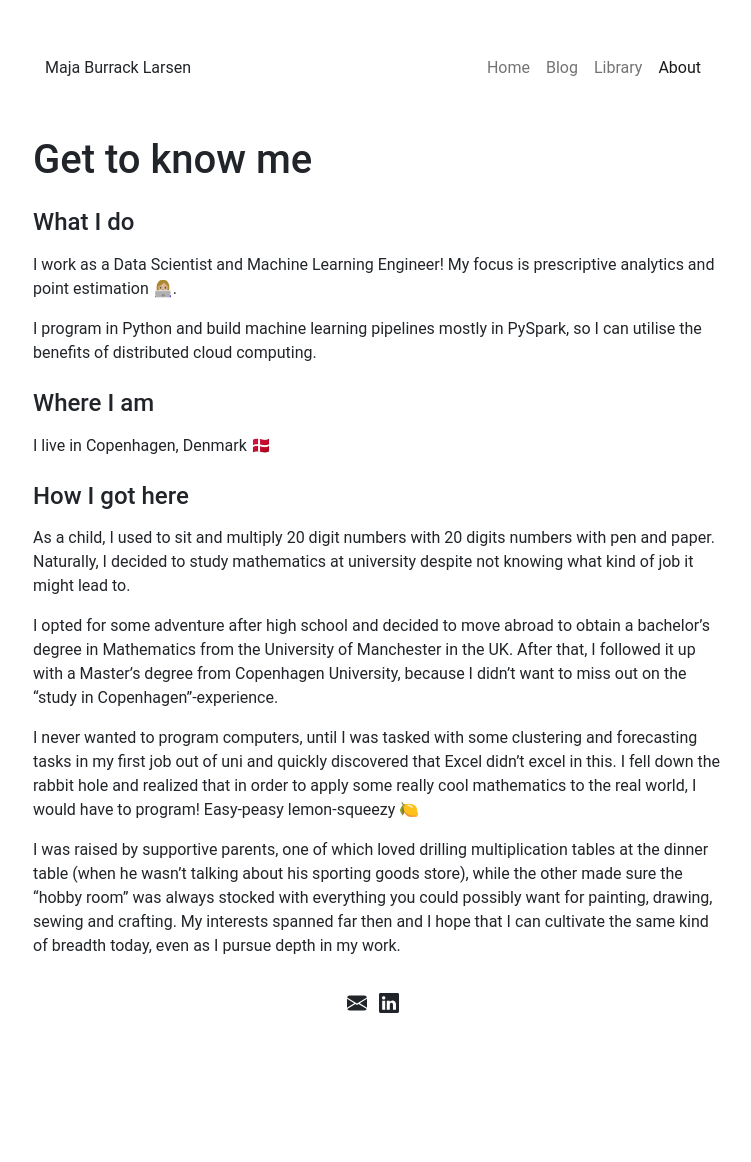
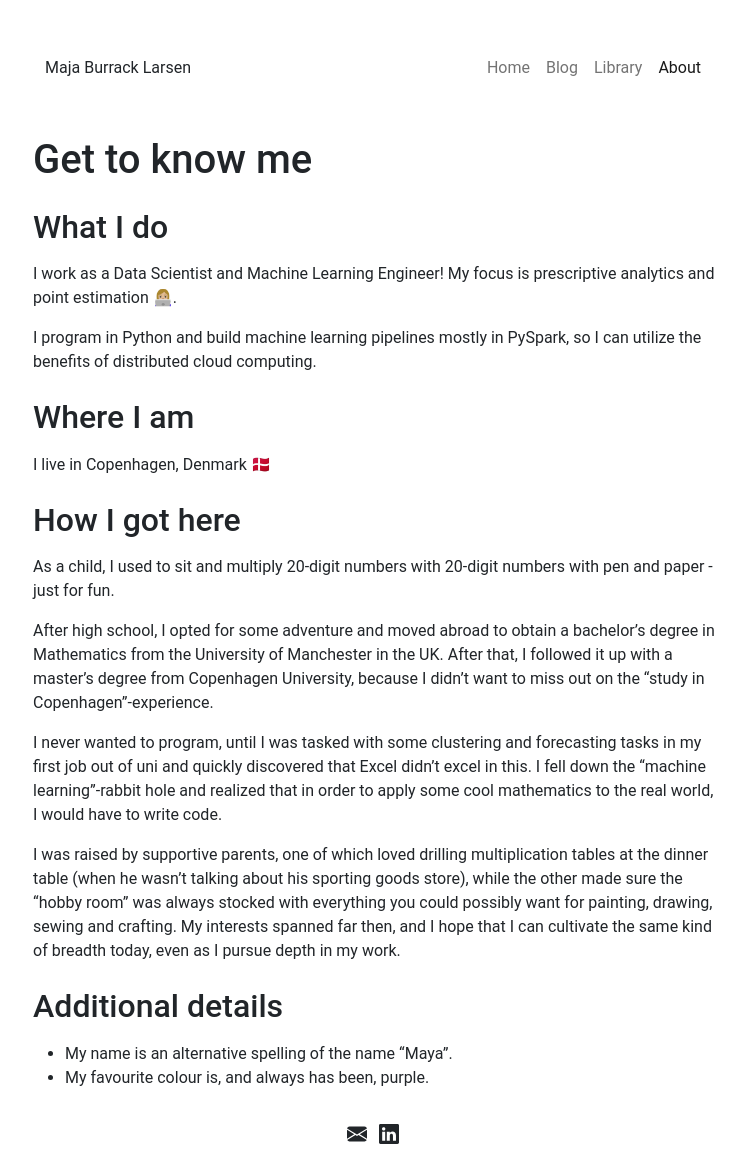
Before and after one commit to maja-burrack/maja-burrack.github.io, a Jekyll site: the page built from pages/about.md, in a window 1280 px wide. Shown: the whole page, without its empty margins (263-1014 px from the left). Built offline with Jekyll 4.4.1, drawn with Linux system fonts in a browser that asks for light colours; before the commit the page ends 1030 px from its top, so only the background shows below that.

```diff
--- /dev/null
+++ b/_data/library.yml
@@ -0,0 +1 @@
+update-date: '2024-07-05'
--- a/_layouts/default.html
+++ b/_layouts/default.html
@@ -26,6 +26,9 @@
       content="#111111"
       media="(prefers-color-scheme: light)"
     />
+    <script type="text/javascript" id="MathJax-script" async
+      src="https://cdn.jsdelivr.net/npm/mathjax@3/es5/tex-mml-chtml.js">
+    </script>
     {% seo %} {% feed_meta %} {%- if jekyll.environment == 'production' and
     site.google_analytics -%} {%- include google-analytics.html -%} {%- endif
     -%}
--- a/_layouts/post.html
+++ b/_layouts/post.html
@@ -8,6 +8,6 @@ layout: default
   <div class="mt-4">{{ content }}</div>
   <!-- Back to Blog link -->
   <div class="mt-4">
-    <a href="{{ '/blog/' | relative_url }}">← Back to Blog</a>
+    <a href="{{ '/blog/' | relative_url }}"><b>← Back to Blog</b></a>
   </div>
 </div>
--- a/assets/js/generateBookTable.js
+++ b/assets/js/generateBookTable.js
@@ -1,6 +1,6 @@
 async function fetchMetadataAndGenerateTable() {
     try {
-        const response = await fetch('/scripts/metadata.json');
+        const response = await fetch('/scripts/booklist.json');
         const metadata = await response.json();
 
         // Sort the metadata by completion_date in descending order
@@ -12,7 +12,7 @@ async function fetchMetadataAndGenerateTable() {
 
         // Define the table and headers
         let table = '<table class="minimalist-table">';
-        table += '<thead><tr><th>Title</th><th>Author</th><th>Recommend</th><th>Completed</th></tr></thead><tbody>';
+        table += '<thead><tr><th>Title</th><th>Author(s)</th><th>Recommend</th><th>Completed</th></tr></thead><tbody>';
 
         // Populate the table rows
         metadata.forEach(item => {
@@ -48,5 +48,5 @@ async function fetchMetadataAndGenerateTable() {
     }
 }
 
-// // Call the function to fetch metadata and generate the table
+// Call the function to fetch metadata and generate the table
 fetchMetadataAndGenerateTable();
--- a/pages/about.md
+++ b/pages/about.md
@@ -5,19 +5,24 @@ permalink: /about/
 ---
 
 # Get to know me
-#### What I do
+## What I do
 I work as a Data Scientist and Machine Learning Engineer! My focus is prescriptive analytics and point estimation 👩🏼‍💻.
 
-I program in Python and build machine learning pipelines mostly in PySpark, so I can utilise the benefits of distributed cloud computing.
+I program in Python and build machine learning pipelines mostly in PySpark, so I can utilize the benefits of distributed cloud computing.
 
-#### Where I am
+## Where I am
 I live in Copenhagen, Denmark 🇩🇰
 
-#### How I got here
-As a child, I used to sit and multiply 20 digit numbers with 20 digits numbers with pen and paper. Naturally, I decided to study mathematics at university despite not knowing what kind of job it might lead to.
+## How I got here
+As a child, I used to sit and multiply 20-digit numbers with 20-digit numbers with pen and paper - just for fun.
 
-I opted for some adventure after high school and decided to move abroad to obtain a bachelor's degree in Mathematics from the University of Manchester in the UK. After that, I followed it up with a Master's degree from Copenhagen University, because I didn't want to miss out on the "study in Copenhagen"-experience.
+After high school, I opted for some adventure and moved abroad to obtain a bachelor's degree in Mathematics from the University of Manchester in the UK. After that, I followed it up with a master's degree from Copenhagen University, because I didn't want to miss out on the "study in Copenhagen"-experience.
 
-I never wanted to program computers, until I was tasked with some clustering and forecasting tasks in my first job out of uni and quickly discovered that Excel didn't excel in this. I fell down the rabbit hole and realized that in order to apply some really cool mathematics to the real world, I would have to program! Easy-peasy lemon-squeezy 🍋
+I never wanted to program, until I was tasked with some clustering and forecasting tasks in my first job out of uni and quickly discovered that Excel didn't excel in this. I fell down the "machine learning"-rabbit hole and realized that in order to apply some cool mathematics to the real world, I would have to write code.
 
-I was raised by supportive parents, one of which loved drilling multiplication tables at the dinner table (when he wasn't talking about his sporting goods store), while the other made sure the "hobby room" was always stocked with everything you could possibly want for painting, drawing, sewing and crafting. My interests spanned far then and I hope that I can cultivate the same kind of breadth today, even as I pursue depth in my work.
+I was raised by supportive parents, one of which loved drilling multiplication tables at the dinner table (when he wasn't talking about his sporting goods store), while the other made sure the "hobby room" was always stocked with everything you could possibly want for painting, drawing, sewing and crafting. My interests spanned far then, and I hope that I can cultivate the same kind of breadth today, even as I pursue depth in my work.
+
+## Additional details
+
+- My name is an alternative spelling of the name "Maya".
+- My favourite colour is, and always has been, purple.
```
Also changed, not shown: _posts/2024-07-02-pyspark-ts-cross-validator.md (+5 -7 lines), index.md (+2 -2 lines), pages/books.md (+6 -0 lines), scripts/booklist.json (renamed from scripts/metadata.json, +48 -0 lines), 1 other file.
